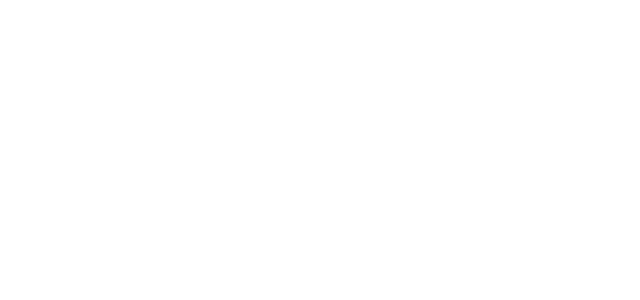
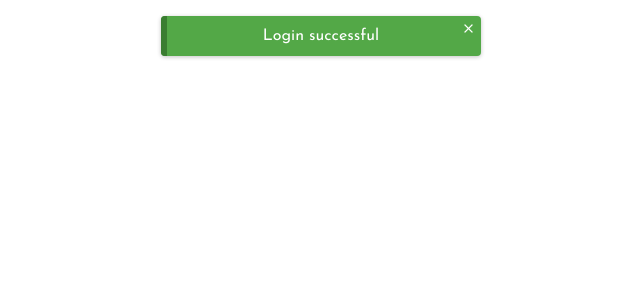
Before and after one commit to Jeff-Maina/quill, a React (Create React App) app: page / in a window 1280 px wide. Shown: the top 300 px of the page, without its empty margins (319-959 px from the left). Built offline with nearby package versions, Linux system fonts and the light colour scheme.

Commit message:
notifications added

```diff
--- a/src/App.js
+++ b/src/App.js
@@ -1,11 +1,14 @@
 import { Route, Switch } from 'react-router-dom';
 import './App.css';
+import Notification from './components/notification/notification';
 import LoginPage from './pages/login/login';
 import SignupPage from './pages/signup/signup';
 
 function App() {
   return (
     <div className="App">
+
+      <Notification/>
 
       <Switch>
 
--- /dev/null
+++ b/src/components/notification/notification.css
@@ -0,0 +1,92 @@
+#notification-container{
+    height: 2.5em;
+    width: 20em;
+    background-color: #fff;
+    position: absolute;
+    z-index: 90000;
+    left: 50%;
+    transform: translate(-50%, 0%);
+    box-shadow: rgba(0, 0, 0, 0.24) 0px 1px 4px;
+    transition: 300ms ease;
+    border-radius: 4px;
+    display: flex;
+    align-items: center;
+    background-color: var(--bg-color);
+    color: #fff;
+}
+
+/* notification types */
+.notif-error{
+    --bg-color: #dd4c46;
+    --before-bg-color: #ac3834;
+}
+
+.notif-success{
+    --bg-color: #53A847;
+    --before-bg-color: #3a7d31;
+}
+
+.notif-new{
+    --bg-color: #097afc;
+    --before-bg-color: #0059be;
+}
+
+.notif-active{
+    top: 1em;
+}
+
+.notif-inactive{
+    top: -5em;
+}
+
+.notif-section{
+    height: 100%;
+    /* border: 1px solid #999; */
+}
+
+.alert-section{
+    width: 20%;
+    display: flex;
+    align-items: center;
+    justify-content: center;
+    position: relative;
+}
+
+.btn-section{
+    width: 20%;
+    display: flex;
+    align-items: flex-start;
+    position: relative;
+    justify-content: flex-end;
+}
+
+.alert-section::before{
+    content: '';
+    position: absolute;
+    height: 100%;
+    width: 6px;
+    background-color: var(--before-bg-color);
+    left: 0;
+    border-bottom-left-radius: 4px;
+    border-top-left-radius: 4px;
+}
+
+.btn-section i{
+    font-size: 15px;
+    margin: 5px;
+    cursor: pointer;
+}
+
+.message-section{
+    width: 80%;
+    display: flex;
+    align-items: center;
+    justify-content: center;
+}
+
+
+.message-section h4{
+    margin: 0;
+    font-size: 16px;
+    font-weight: 500;
+}
--- /dev/null
+++ b/src/components/notification/notification.js
@@ -0,0 +1,23 @@
+import React, { useState } from "react";
+import './notification.css'
+
+function Notification() {
+
+
+    return (
+        <div className="notif-active notif-success" id="notification-container">
+
+            <div className="notif-section alert-section"></div>
+            <div className="notif-section message-section">
+                <h4>Login successful </h4>
+            </div>
+            <div className="notif-section btn-section">
+                <i className="material-icons">close</i>
+            </div>
+
+
+        </div>
+     );
+}
+
+export default Notification;
```
